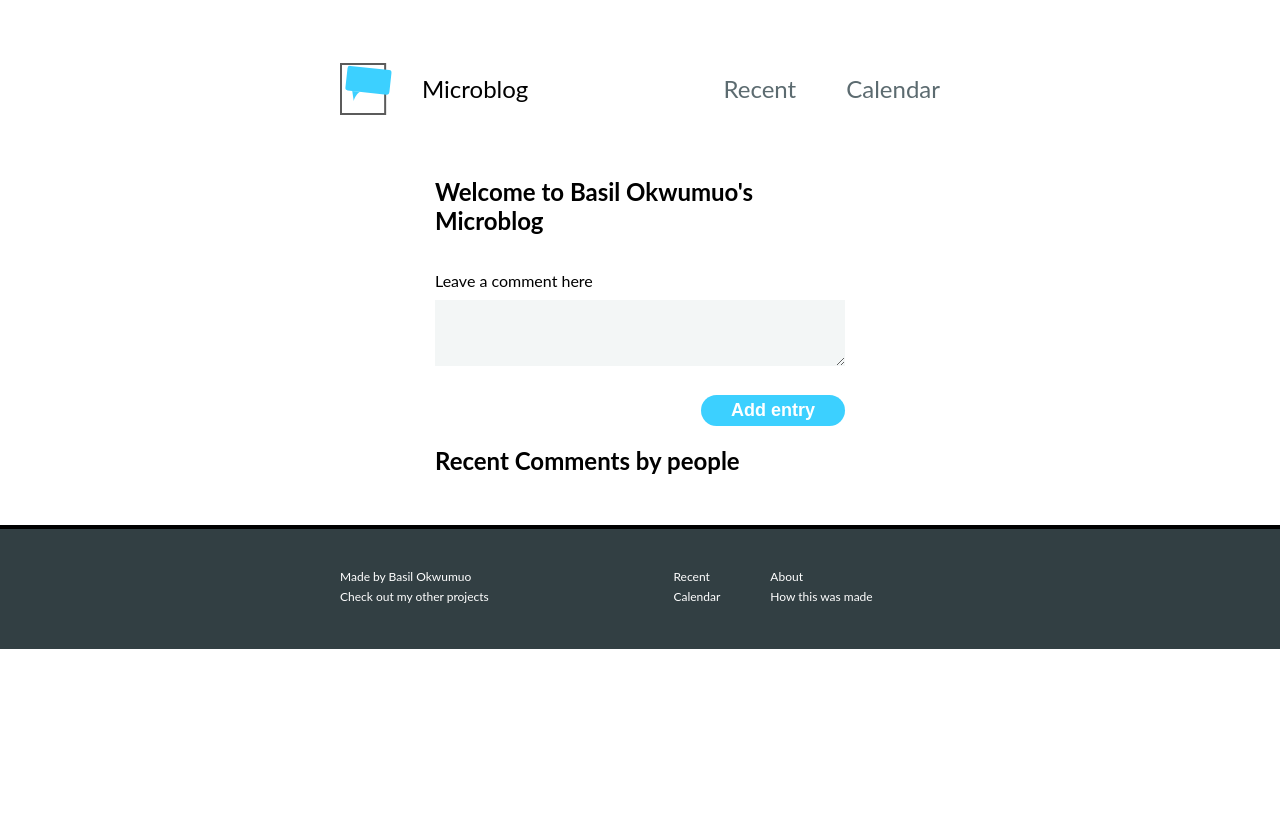
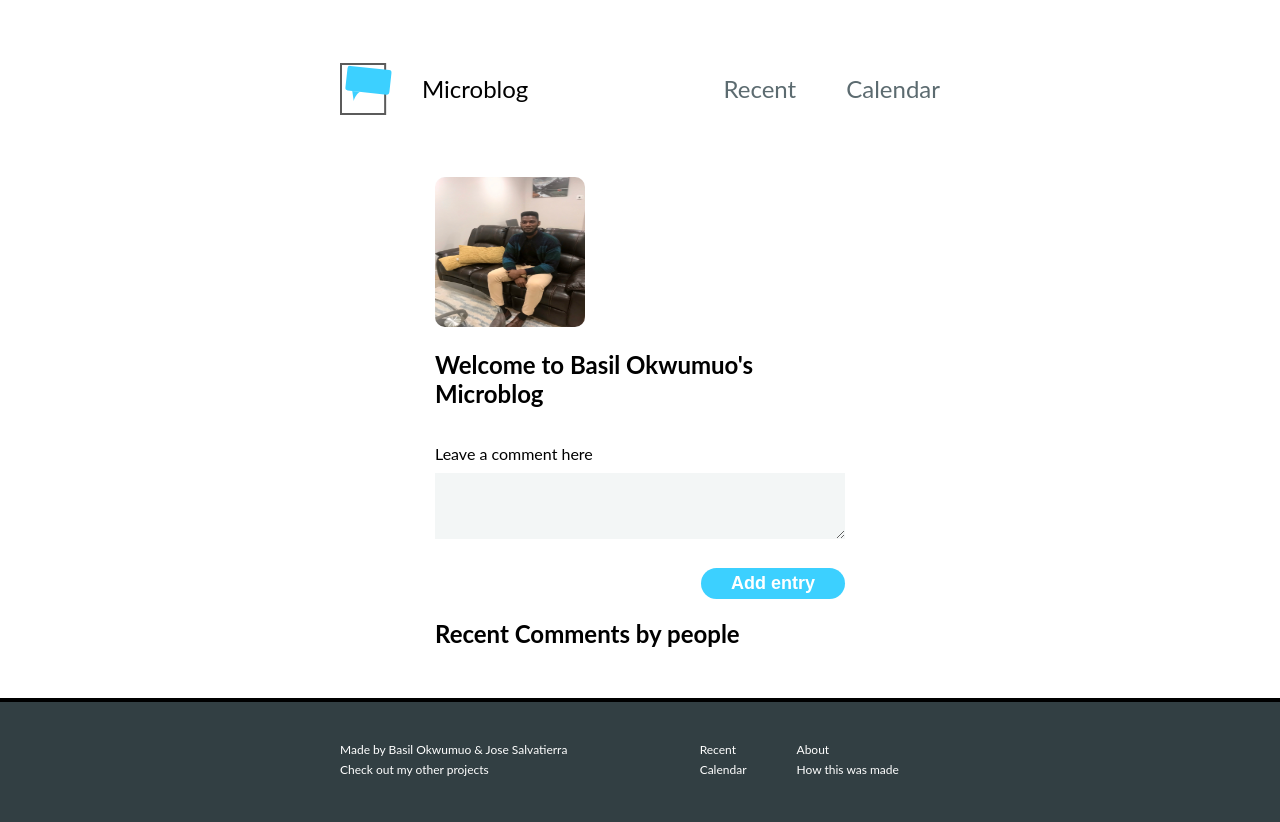
Before and after one commit to Akpakavir001/Basil-Micro-Blog, a Flask app: page / in a window 1280 px wide. Before the commit the page ends 649 px from the top, so only its background shows below. Run offline with Flask 2, Linux system fonts and the light colour scheme; data that the repository does not hold is empty.

Commit message:
Third Commit on Basil-Micro-Blog Project

```diff
--- a/static/css/styles.css
+++ b/static/css/styles.css
@@ -156,3 +156,6 @@ body {
 .footer__item:hover {
   text-decoration: underline;
 }
+
+.pic{width: 150px; height: 150px;
+border-radius: 10px;}
--- a/templates/blog.html
+++ b/templates/blog.html
@@ -21,6 +21,7 @@
     </ul>
   </header>
   <main class="main">
+    <img class="pic" src="/static/basil.jpg" alt="Basil's Profile Picture"/>
     <section>
       <h1> Welcome to Basil Okwumuo's Microblog </h1>
       <form class="form" method="POST">
@@ -49,7 +50,7 @@
   <footer class="footer">
     <div class="footer__content">
       <section class="left">
-        <a class="footer__item">Made by Basil Okwumuo</a>
+        <a class="footer__item">Made by Basil Okwumuo & Jose Salvatierra</a>
         <a class="footer__item">Check out my other projects</a>
       </section>
       <section class="right">
```
Also changed, not shown: static/basil.jpg (added).
